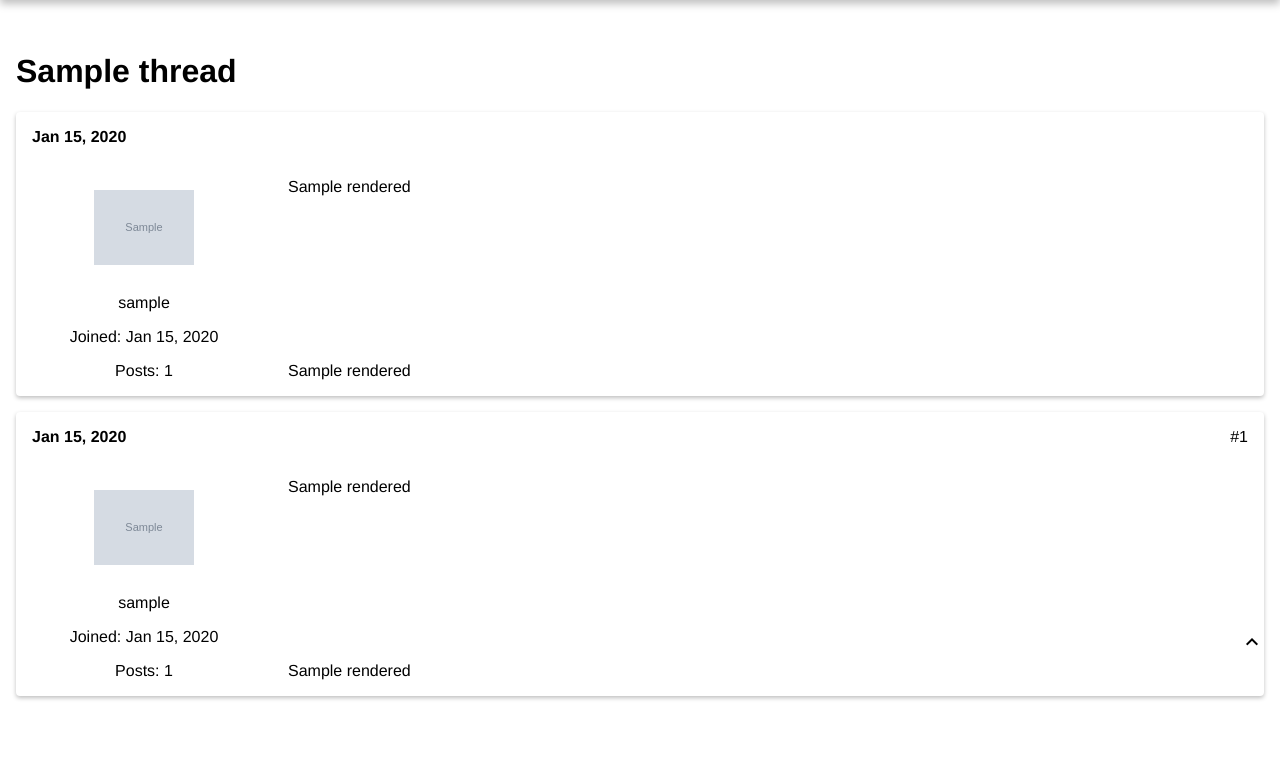
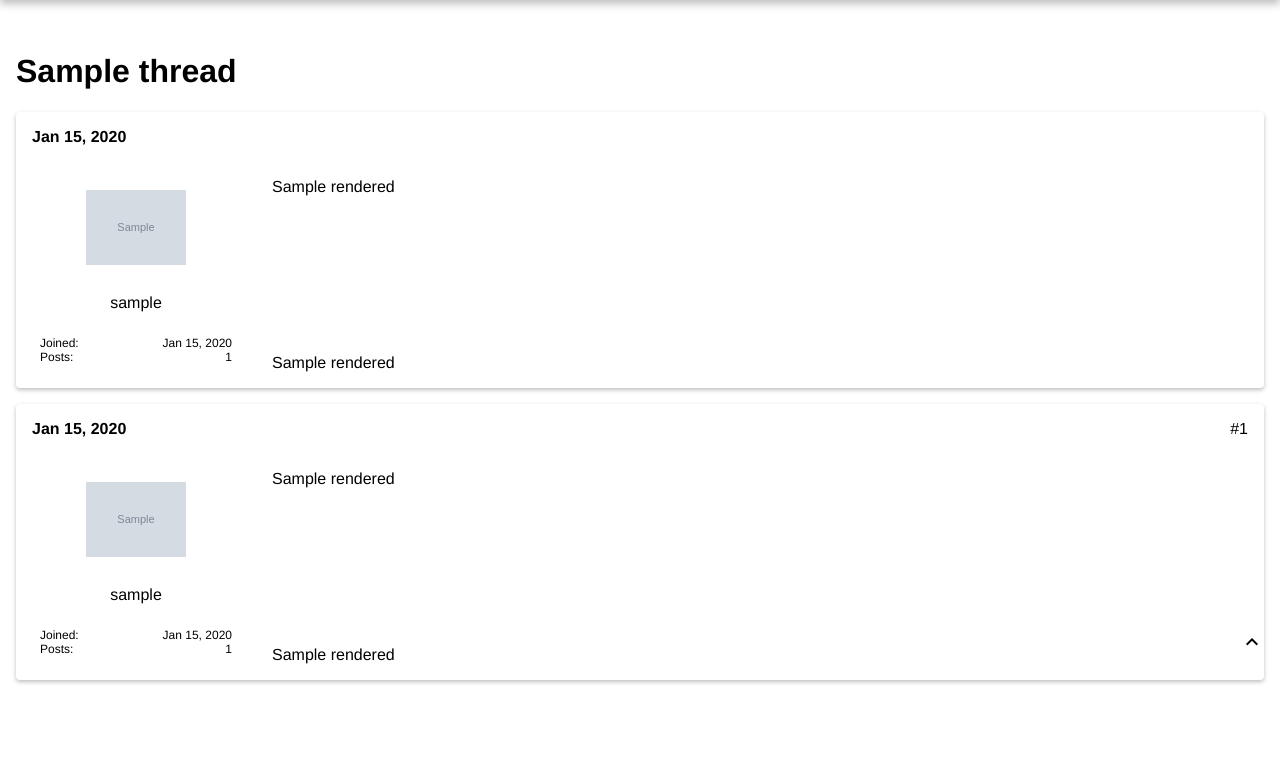
Before and after one commit to Punkweb/PunkwebBB, a Django app: template punkweb_bb/templates/punkweb_bb/thread_detail.html in a window 1280 px wide. Shown: the part 90-868 px from the top of the page. After the commit the page ends 774 px from the top, so only its background shows below. Run offline with Django 4.2, Linux system fonts and the light colour scheme; tables that the repository leaves empty hold one stand-in row (values such as "Sample post"); the template is opened without the code that fills it: values that come from a table or form of the project are taken from there, most other values are stand-ins (such as "Sample title", 1, 10 or a date in 2020); grey boxes marked "Sample" are stand-in pictures; parts of the project's set-up code (start-up, migrations or seed data) failed here and were passed over; some libraries are stand-ins or nearby versions.

Commit message:
Better styling for thread user info

```diff
--- a/punkweb_bb/static/punkweb_bb/thread-detail.css
+++ b/punkweb_bb/static/punkweb_bb/thread-detail.css
@@ -26,7 +26,7 @@
   align-items: center;
   border-right: 1px solid var(--oc-gray-4);
   display: flex;
-  flex: 0 0 256px;
+  flex: 0 0 240px;
   flex-direction: column;
   gap: 1rem;
   padding: 1rem;
@@ -41,6 +41,27 @@
   object-fit: contain;
   height: 100%;
   width: 100%;
+}
+
+.thread__user__info {
+  background-color: var(--oc-gray-0);
+  border: 1px solid var(--oc-gray-4);
+  border-radius: 4px;
+  display: flex;
+  flex-direction: column;
+  font-size: 12px;
+  padding: .5rem;
+  width: 100%;
+}
+
+.thread__user__info__row {
+  align-items: center;
+  display: flex;
+  justify-content: space-between;
+}
+
+.thread__user__info__label {
+  color: var(--oc-gray-7);
 }
 
 .thread__main {
--- a/punkweb_bb/templates/punkweb_bb/thread_detail.html
+++ b/punkweb_bb/templates/punkweb_bb/thread_detail.html
@@ -39,10 +39,18 @@
         {% endif %}
         {{thread.user.username}}
       </div>
-      <div>
-        Joined: {{thread.user.profile.created_at|date:"M d, Y "}}
+      <div class="thread__user__info">
+        <div class="thread__user__info__row">
+          <div class="thread__user__info__label">Joined:</div>
+          <div class="thread__user__info__value">
+            {{thread.user.profile.created_at|date:"M d, Y"}}
+          </div>
+        </div>
+        <div class="thread__user__info__row">
+          <div class="thread__user__info__label">Posts:</div>
+          <div class="thread__user__info__value">{{thread.user.profile.post_count}}</div>
+        </div>
       </div>
-      <div>Posts: {{thread.user.profile.post_count}}</div>
     </div>
     <div class="thread__main">
       <div class="thread__content">
@@ -90,10 +98,18 @@
         {% endif %}
         {{post.user.username}}
       </div>
-      <div>
-        Joined: {{post.user.profile.created_at|date:"M d, Y"}}
+      <div class="thread__user__info">
+        <div class="thread__user__info__row">
+          <div class="thread__user__info__label">Joined:</div>
+          <div class="thread__user__info__value">
+            {{post.user.profile.created_at|date:"M d, Y"}}
+          </div>
+        </div>
+        <div class="thread__user__info__row">
+          <div class="thread__user__info__label">Posts:</div>
+          <div class="thread__user__info__value">{{post.user.profile.post_count}}</div>
+        </div>
       </div>
-      <div>Posts: {{post.user.profile.post_count}}</div>
     </div>
     <div class="thread__main">
       <div class="thread__content">
```
